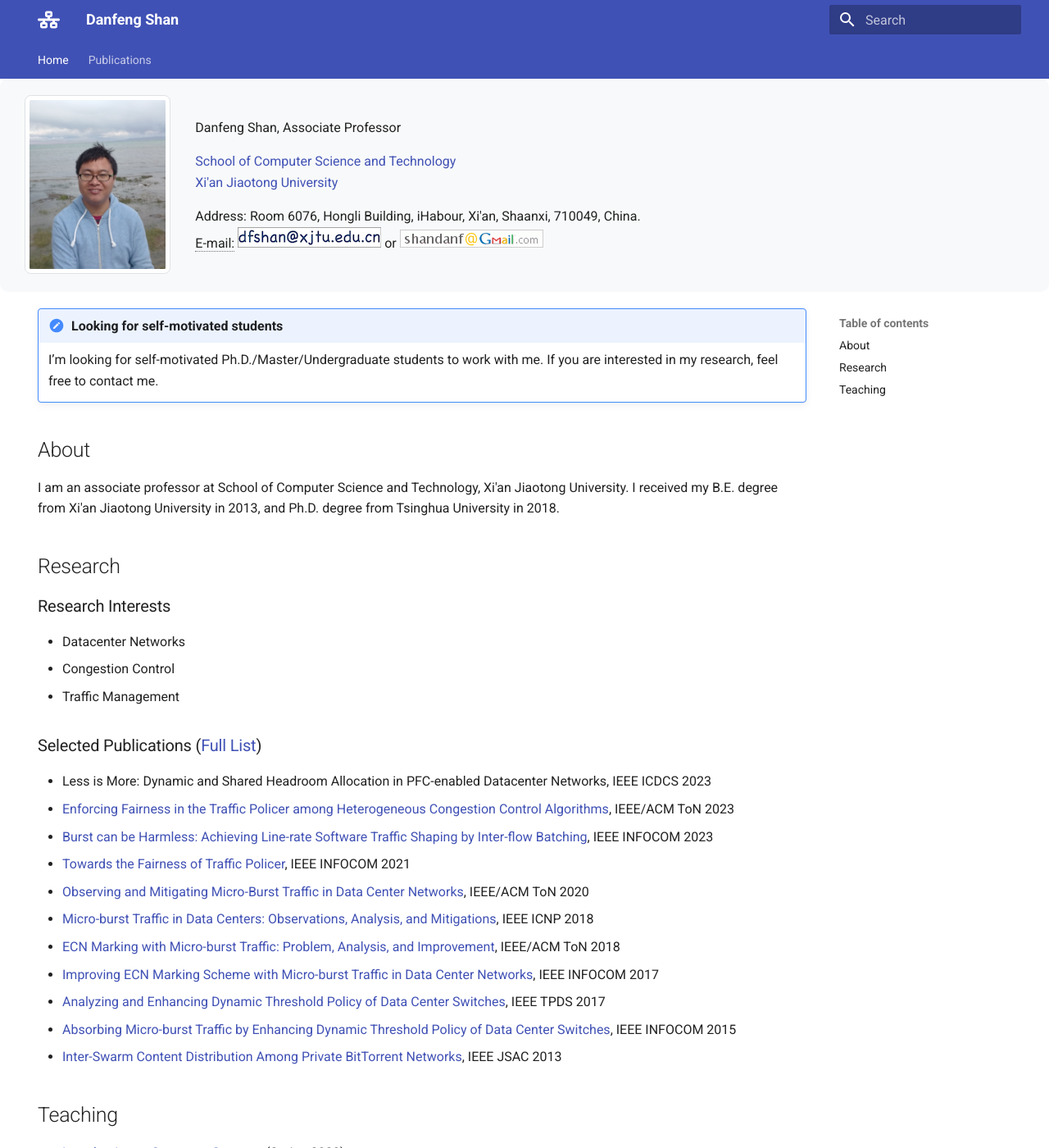
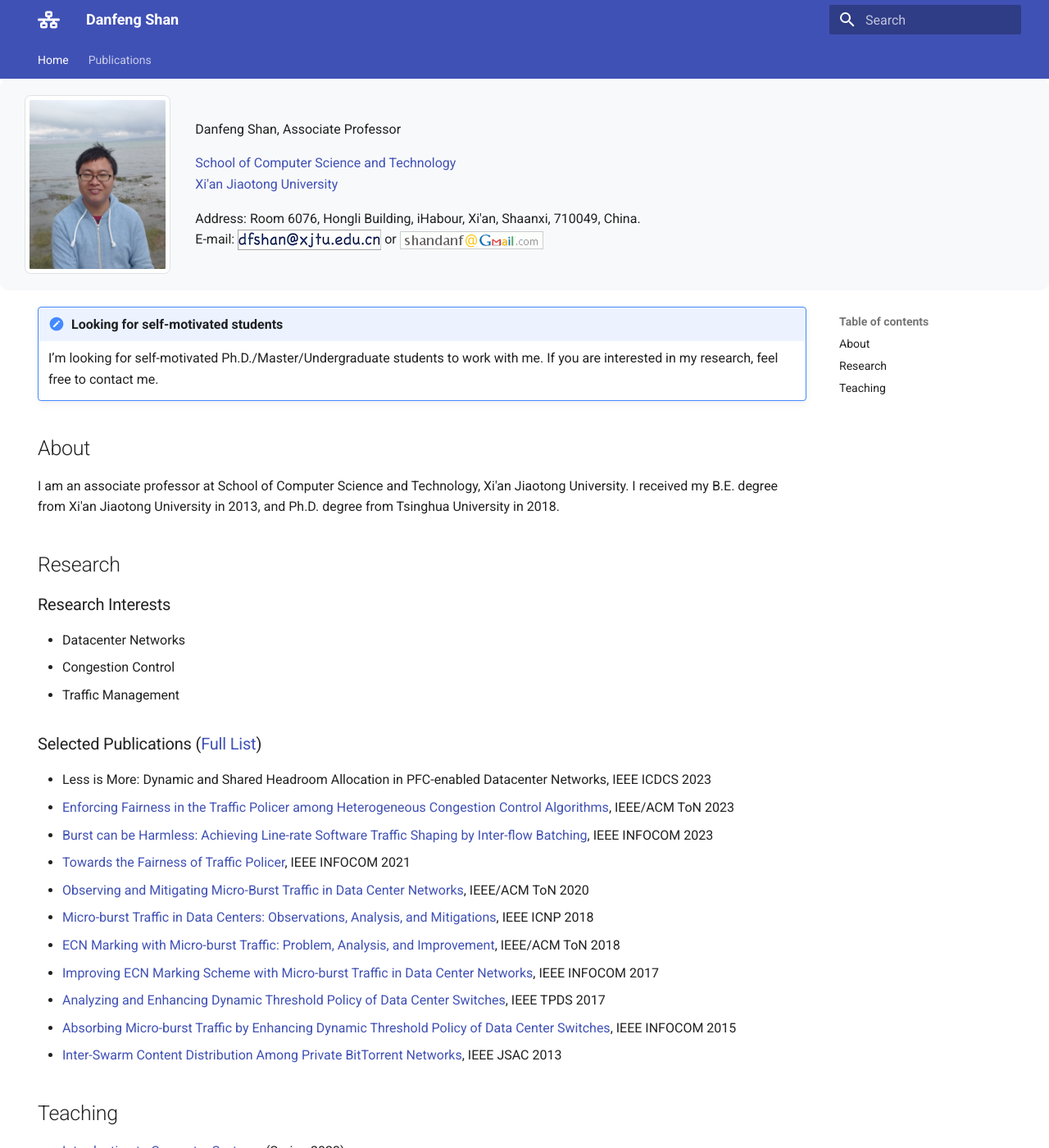
Before and after one commit to dfshan/dfshan.github.io, an MkDocs documentation site: the page built from docs/index.md, in a window 1280 px wide and 1400 px high. Shown: the whole window at 82% size. Built offline with MkDocs 1.6.1 and Material for MkDocs 9.7.7, drawn with Linux system fonts in a browser that asks for light colours.

Commit message:
💄 Align image and text

```diff
--- a/docs/stylesheets/extra.css
+++ b/docs/stylesheets/extra.css
@@ -41,6 +41,10 @@
   padding-bottom: 0em;
   padding-left: 0.5em;
   padding-right: 0.5em;
+}
+
+img {
+  vertical-align: middle;
 }
 
 /* bootstrap styles */
@@ -253,6 +257,14 @@
   border-radius: var(--bs-border-radius);
   max-width: 100%;
   height: auto;
+}
+
+.h-25 {
+  height: 25% !important;
+}
+
+.mh-25 {
+  max-height: 25% !important;
 }
 
 .row {
--- a/overrides/main.html
+++ b/overrides/main.html
@@ -42,9 +42,11 @@
                 <a href="http://www.xjtu.edu.cn">Xi'an Jiaotong University</a>
               </p>
               <p>
-                Address: Room 6076, Hongli Building, iHabour, Xi'an, Shaanxi, 710049, China.
+                Address:
+                Room 6076, Hongli Building, iHabour,
+                Xi'an, Shaanxi, 710049, China.
                 <br>
-                <abbr title="E-mail">E-mail:</abbr>
+                E-mail:
                 <img src="{{ base_url }}/assets/images/xjtu-mail.png" class="mh-25" alt="email"> or
                 <img src="{{ base_url }}/assets/images/gmail.gif" alt="email" height=22>
               </p>
```
